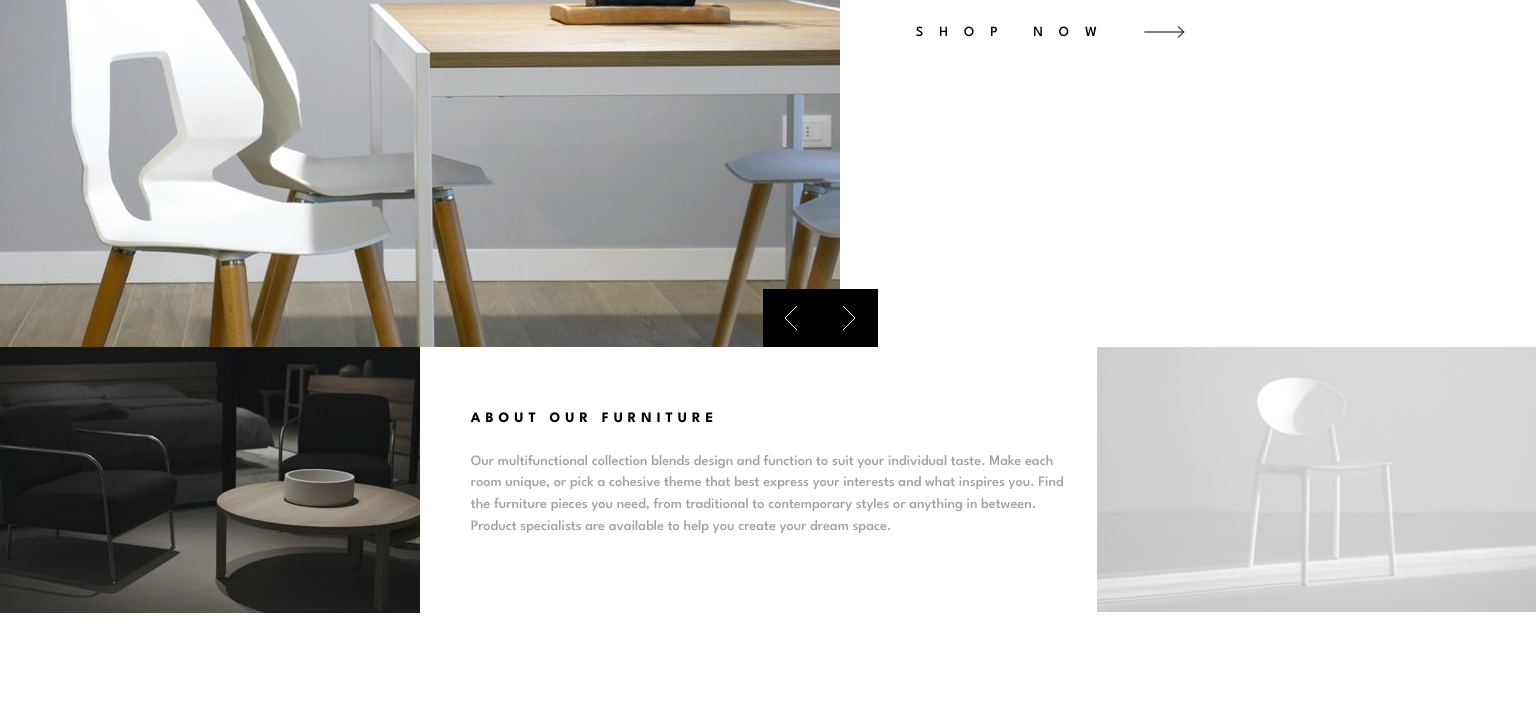
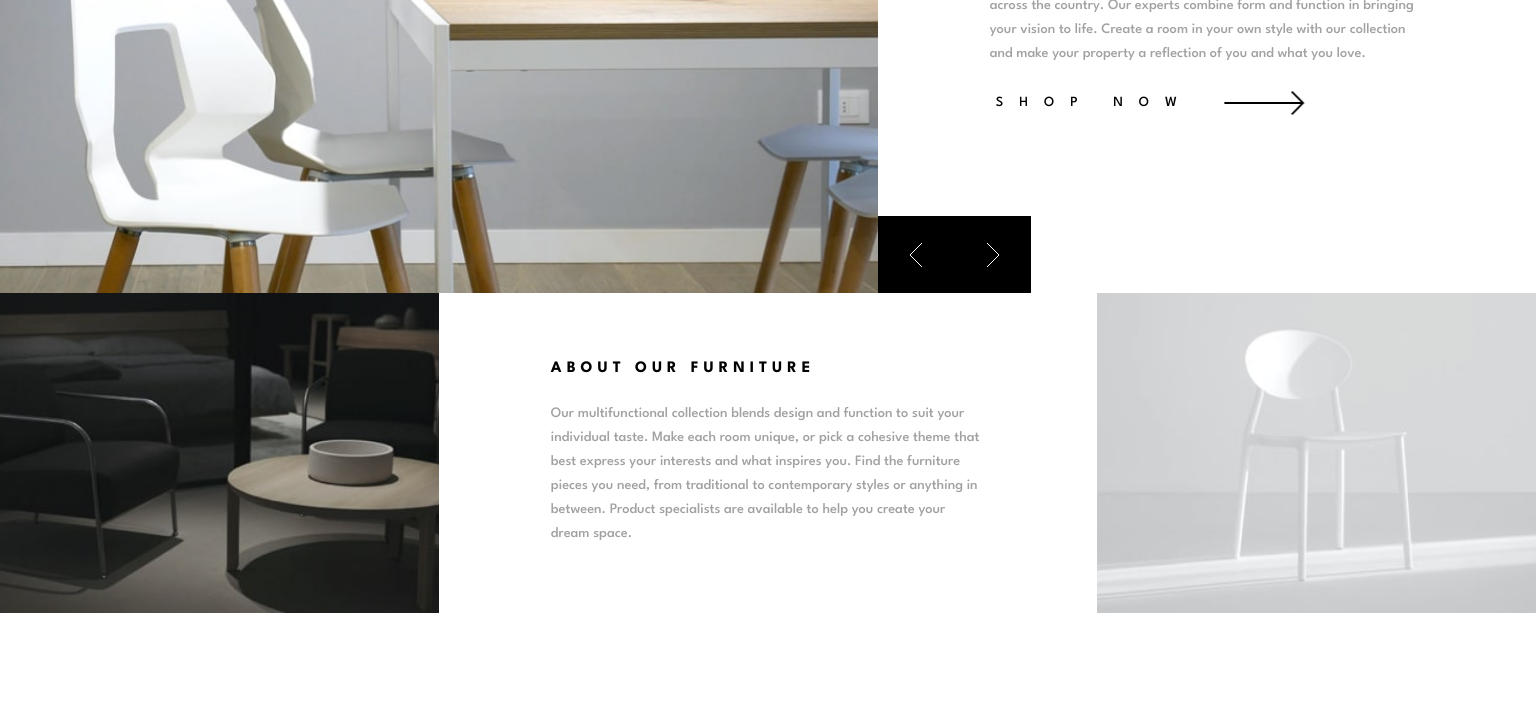
Before and after one commit to AlessioScarfone/room-home, a plain HTML site: page index.html in a window 1536 px wide. Shown: the part 187-890 px from the top of the page. After the commit the page ends 800 px from the top, so only its background shows below. Drawn offline with Linux system fonts and the light colour scheme.

Commit message:
feat: desktop layout

```diff
--- a/index.html
+++ b/index.html
@@ -58,7 +58,8 @@
         <source srcset="./images/desktop-image-hero-3.jpg" media="(min-width: 400px)" />
         <img src="./images/mobile-image-hero-3.jpg" alt="Hero 2">
       </picture>
-      <div class="slider-controllers">
+
+      <div class="slider-controllers d-hide-desktop">
         <button class="slider-btn prev"><span class="sr-only">Previous</span></button>
         <button class="slider-btn next"><span class="sr-only">Next</span></button>
       </div>
@@ -97,9 +98,14 @@
 
 
       <button class="shop-now-btn uppercase">
-        Shop now
+        <span>Shop now</span>
         <img aria-hidden="true" src="./images/icon-arrow.svg" alt="show now icon">
       </button>
+
+      <div class="slider-controllers d-hide-mobile">
+        <button class="slider-btn prev"><span class="sr-only">Previous</span></button>
+        <button class="slider-btn next"><span class="sr-only">Next</span></button>
+      </div>
     </div>
 
     <div class="img-container img-section_1">
--- a/script/slider.js
+++ b/script/slider.js
@@ -1,5 +1,6 @@
-const prevBtn = document.querySelector('.slider-btn.prev');
-const nextBtn = document.querySelector('.slider-btn.next');
+const prevBtn = document.querySelectorAll('.slider-btn.prev');
+const nextBtn = document.querySelectorAll('.slider-btn.next');
+console.log(prevBtn, nextBtn)
 
 const changeImage = (direction) => () => {
     const pictures = document.querySelectorAll('.hero-imgs picture');
@@ -24,5 +25,6 @@ const mod = (x,m) => {
     return (x%m + m)%m;
 }
 
-prevBtn.addEventListener('click', changeImage('prev'))
-nextBtn.addEventListener('click', changeImage('next'))
+
+prevBtn.forEach(b => b.addEventListener('click', changeImage('prev')))
+nextBtn.forEach(b => b.addEventListener('click', changeImage('next')))
--- a/styles/index.css
+++ b/styles/index.css
@@ -34,6 +34,23 @@
     color: hsl(var(--clr-light));
     font-size: var(--fs-300);
 }
+
+@media screen and (min-width: 90rem) {
+    .section {
+        padding: 4rem 7rem;
+        line-height: 1.5rem;
+    }
+
+    .section h1 {
+        font-size: var(--fs-700);
+    }
+
+    .section h3 {
+        font-size: var(--fs-400);
+    }
+}
+
+/* ACCESSIBILITY */
 
 *:focus-visible {
     outline: 5px solid red;
@@ -86,8 +103,16 @@
     font-weight: var(--fw-500);
 }
 
+.shop-now-btn span {
+    flex-grow: 2;
+    flex-shrink: 0;
+}
+
 .shop-now-btn img {
     animation: 0.7s ease-in-out alternate infinite arrow;
+    /* TODO: rimpicciolisci in caso desktop
+     */
+
 }
 
 /* Remove animation */
@@ -195,8 +220,7 @@
 }
 
 /* DESKTOP */
-/* TODO: cambia 25rem in 90rem o meno */
-@media screen and (min-width: 25rem) {
+@media screen and (min-width: 90rem) {
     .mobile-nav-toggle {
         display: none;
     }
@@ -214,18 +238,20 @@
     }
 
     .menu>ul>li {
-        color: hsl(var(--clr-white))
+        color: hsl(var(--clr-white));
+        padding: 1rem;
+        cursor: pointer;
     }
 
 }
 
 /* ============== */
-/* ==== GRID ==== */
+/* ==== LAYOUT ==== */
 /* ============== */
 
-/* TODO: cambia 25rem in 90rem o meno */
-@media screen and (min-width: 25rem) {
+@media screen and (min-width: 90rem) {
     main {
+        max-height: 100vh;
         display: grid;
         grid-template-columns: repeat(7, 1fr);
         grid-template-rows: repeat(5, 1fr);
@@ -243,6 +269,20 @@
 
     .slider-text-container {
         grid-area: b;
+        align-self: center;
+        position: relative;
+        height: 100%;
+    }
+
+    .slider-controllers {
+        right: unset;
+        left: 0;
+        bottom: 0;
+    }
+
+    .slider-btn {
+        padding-inline: 2.4rem;
+        cursor: pointer;
     }
 
     .img-section_1 {
@@ -251,10 +291,18 @@
 
     .info-text {
         grid-area: d;
+        align-self: center;
     }
 
     .img-section_2 {
         grid-area: e;
     }
 
+
+    picture, img {
+        width: 100%;
+        height: 100%;
+        object-fit: cover;
+    }
+
 }
--- a/styles/utils.css
+++ b/styles/utils.css
@@ -29,6 +29,18 @@
     display: none !important;
 }
 
+@media screen and (min-width: 90rem) {
+    .d-hide-desktop {
+        display: none !important;
+    }
+}
+
+@media screen and (max-width: 24rem) {
+    .d-hide-mobile {
+        display: none !important;
+    }
+}
+
 .uppercase {
     text-transform: uppercase;
 }
--- a/styles/vars.css
+++ b/styles/vars.css
@@ -23,7 +23,7 @@
     --ff: 'League Spartan', sans-serif;
 
 
-    --mobile: 23.5rem;      /*375px*/
+    --mobile: 24rem;      /*384px*/
     --desktop: 90rem;       /*1440px*/
 }
 
```
